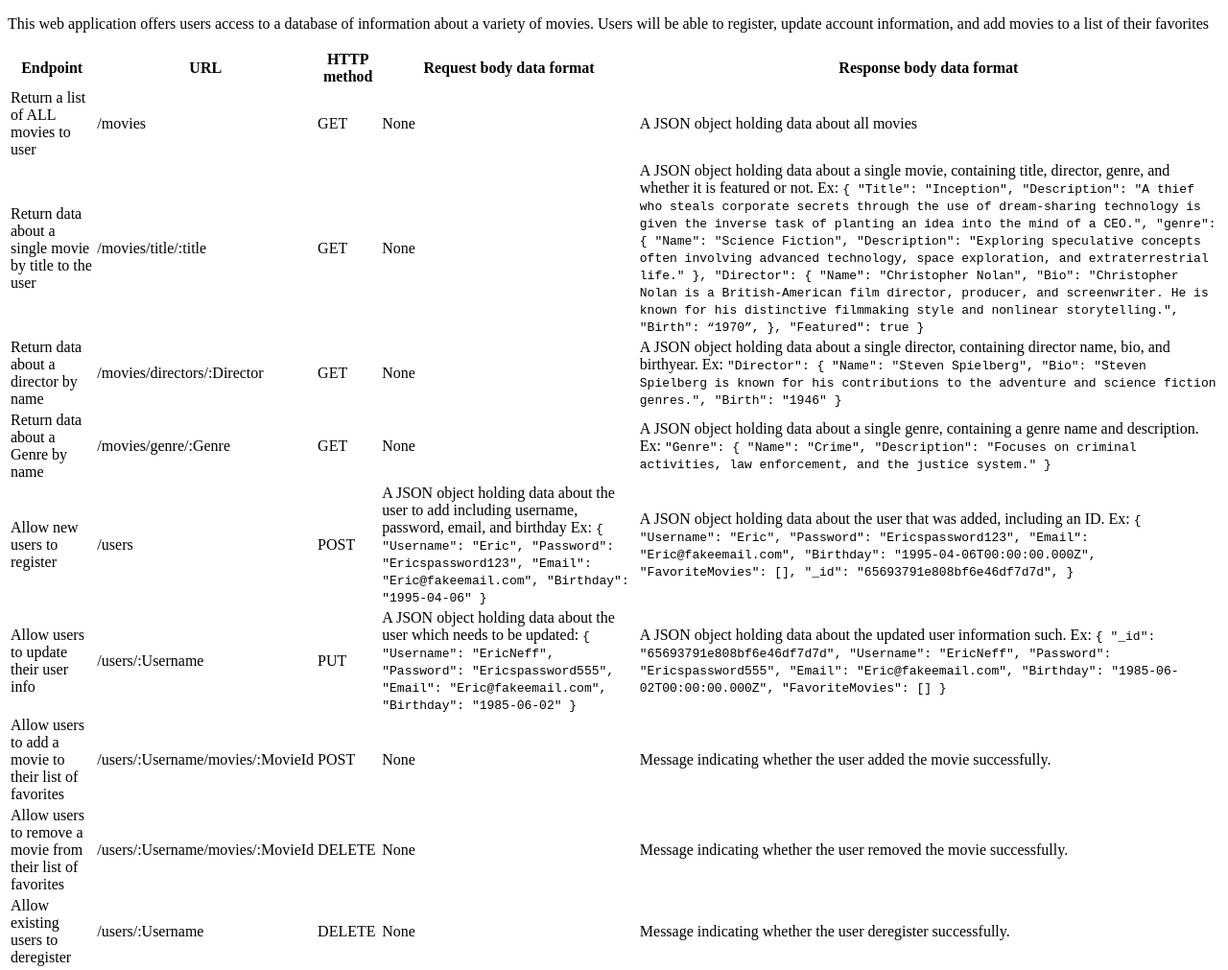
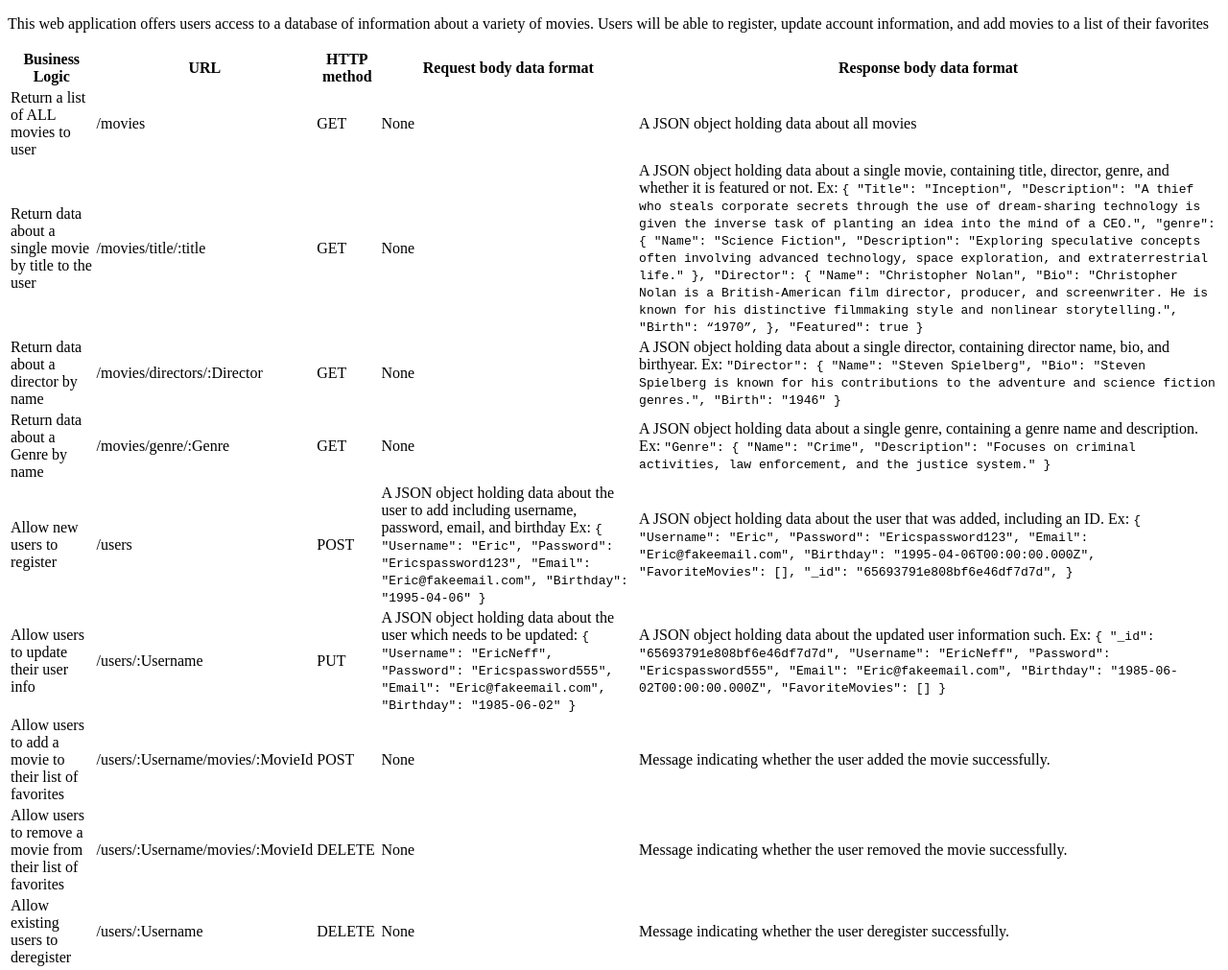
Before and after one commit to Samfreeman98/movie_api, a website: page public/documentation.html in a window 1280 px wide. Shown: the whole page at 96% size. Drawn offline with Linux system fonts and the light colour scheme.

Commit message:
Fix: change endpoint to business logic

```diff
--- a/public/documentation.html
+++ b/public/documentation.html
@@ -15,7 +15,7 @@
     <table>
       <thead>
         <tr>
-          <th>Endpoint</th>
+          <th>Business Logic</th>
           <th>URL</th>
           <th>HTTP method</th>
           <th>Request body data format</th>
```
